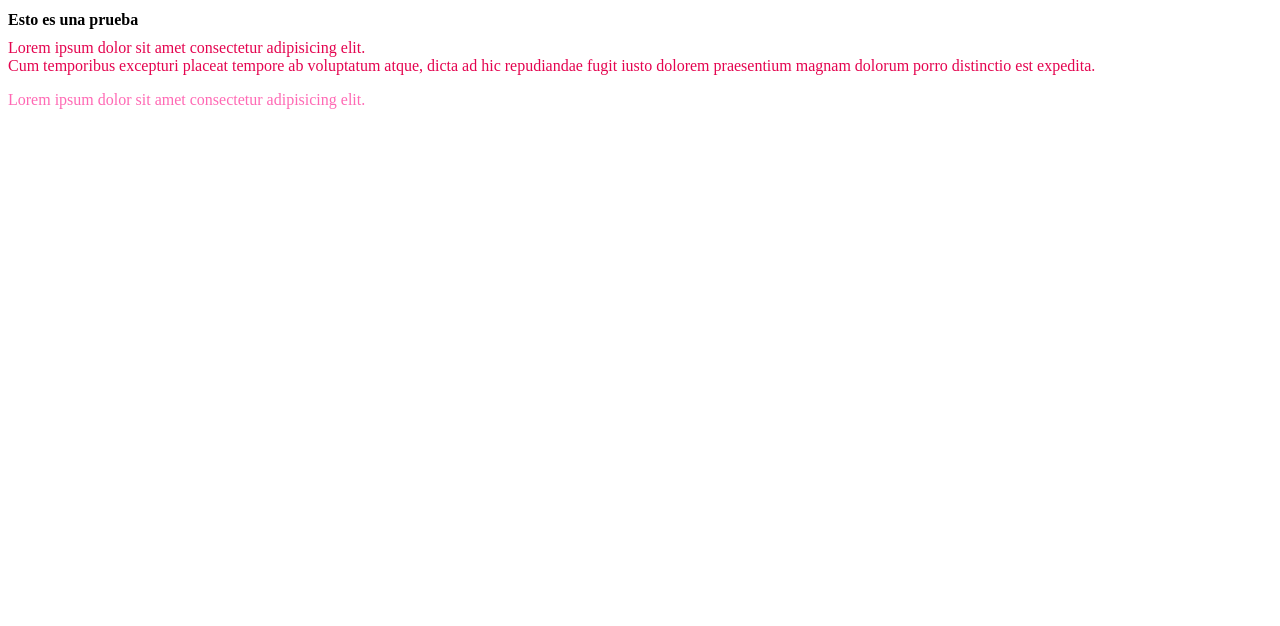
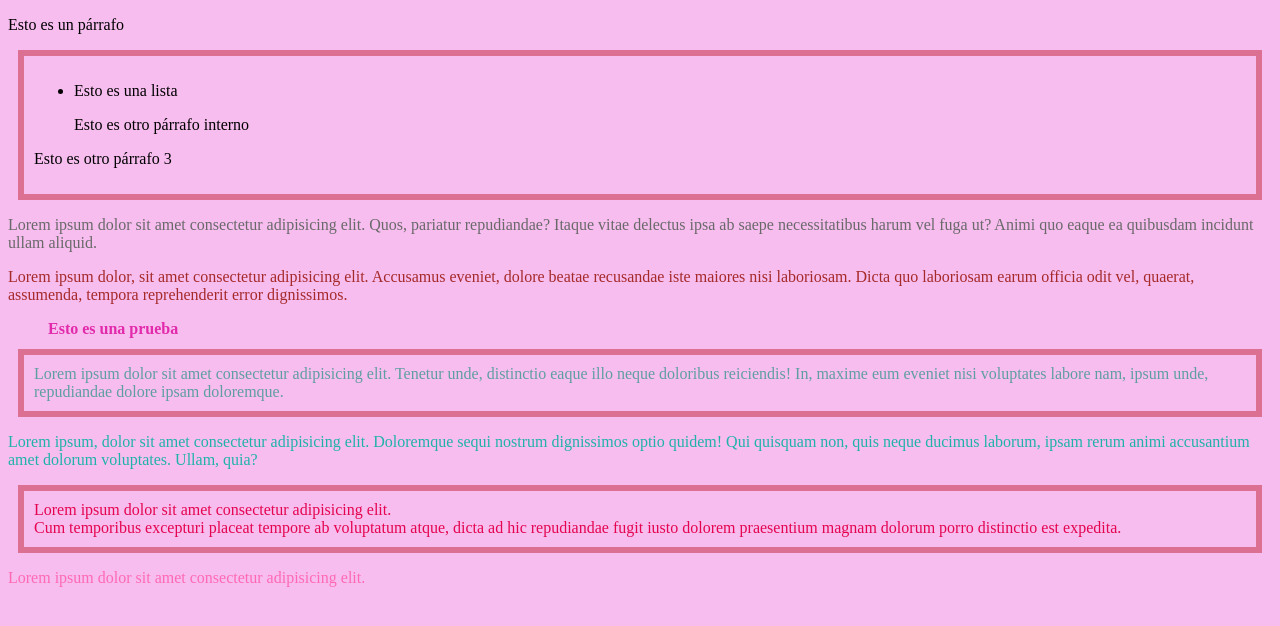
Before and after one commit to ZulGI/generation-ch16, a plain HTML site: page 2-Intro-Web/introCss/index.html in a window 1280 px wide. Drawn offline with Linux system fonts and the light colour scheme.

Commit message:
Ternimo de Intro CSS

```diff
--- /dev/null
+++ b/2-Intro-Web/introCss/css/selector.css
@@ -0,0 +1,8 @@
+div{
+    border: palevioletred 6px solid;
+    margin: 10px;
+    padding: 10px;
+}
+p[unico]{
+    color: blueviolet;
+}
--- a/2-Intro-Web/introCss/index.html
+++ b/2-Intro-Web/introCss/index.html
@@ -17,15 +17,88 @@ div.nuevo{
 }
 
         </style>
-<!-- <link rel="stylesheet" href="css/style.css"> -->
+<link rel="stylesheet" href="css/style.css">
+<link rel="stylesheet" href="css/selector.css">
+
+<style>
+
+*.univ{
+	color: lightseagreen;
+}
+
+</style>
+<style>
+	.univ1{
+		color: cadetblue;
+	}
+
+</style>
+
+<!-- Selector ID, E#e, almohadilla -->
+
+<style>
+	p#alm1{
+		color: brown;
+	}
+</style>
+<style>
+	#alm2{
+		color: cornflowerblue;
+	}
+</style>
+<style>
+	*#alm3{
+		color: dimgrey;
+	}
+</style>
 
 </head>
 <body>
+	<p>Esto es un párrafo</p>
+	<div>
+		<ul>
+			<li>
+				Esto es una lista
+				<p> Esto es otro párrafo interno</p>
+			</li>
+		</ul>
+		<p>Esto es otro párrafo 3</p>
+	</div>
+
+
+
+
+
+
+
+
+
+
+
+
+
+
+	<p id="alm3">
+		Lorem ipsum dolor sit amet consectetur adipisicing elit. Quos, pariatur repudiandae? Itaque vitae delectus ipsa ab saepe necessitatibus harum vel fuga ut? Animi quo eaque ea quibusdam incidunt ullam aliquid.
+	</p>
+	<p id="alm1">
+		Lorem ipsum dolor, sit amet consectetur adipisicing elit. Accusamus eveniet, dolore beatae recusandae iste maiores nisi laboriosam. Dicta quo laboriosam earum officia odit vel, quaerat, assumenda, tempora reprehenderit error dignissimos.
+	</p>
     <h1>Esto es una prueba</h1>
+
+	<div class="univ1">
+		Lorem ipsum dolor sit amet consectetur adipisicing elit. Tenetur unde, distinctio eaque illo neque doloribus reiciendis! In, maxime eum eveniet nisi voluptates labore nam, ipsum unde, repudiandae dolore ipsam doloremque.
+		</div>
+
+	<p class="univ">
+		Lorem ipsum, dolor sit amet consectetur adipisicing elit. Doloremque sequi nostrum dignissimos optio quidem! Qui quisquam non, quis neque ducimus laborum, ipsam rerum animi accusantium amet dolorum voluptates. Ullam, quia?
+	</p>
 
 		<div class="nuevo">
 			Lorem ipsum dolor sit amet consectetur adipisicing elit. <br> Cum temporibus excepturi placeat tempore ab voluptatum atque, dicta ad hic repudiandae fugit iusto dolorem praesentium magnam dolorum porro distinctio est expedita.
 	</div>
+
+	<!-- Selectror de clase E.e -->
 	<p class="aviso">
 		Lorem ipsum dolor sit amet consectetur adipisicing elit.
 	</p>
```
Also changed, not shown: 2-Intro-Web/introCss/medidad.html (added, +28 -0 lines), 2-Intro-Web/introCss/selectores.html (added, +33 -0 lines).
